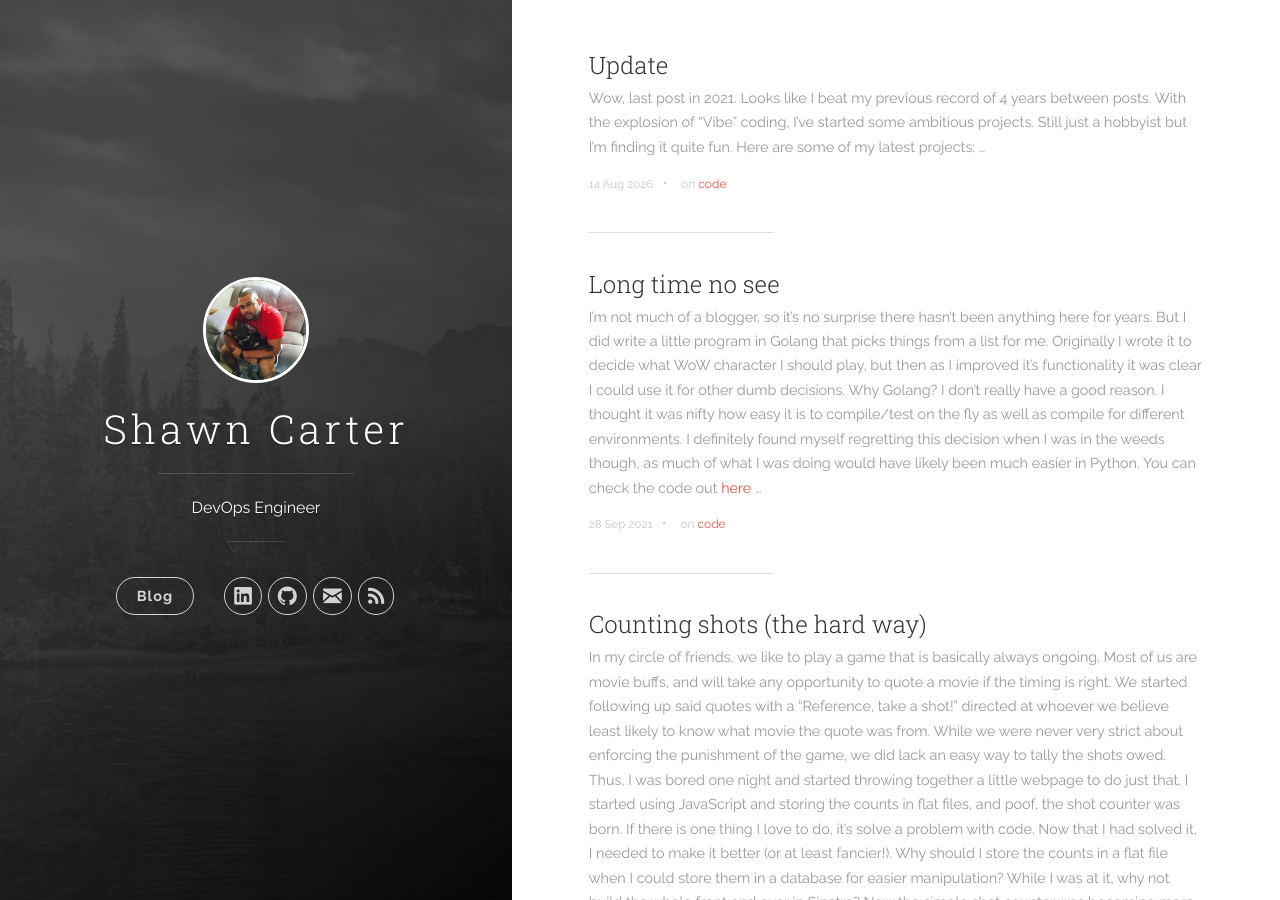
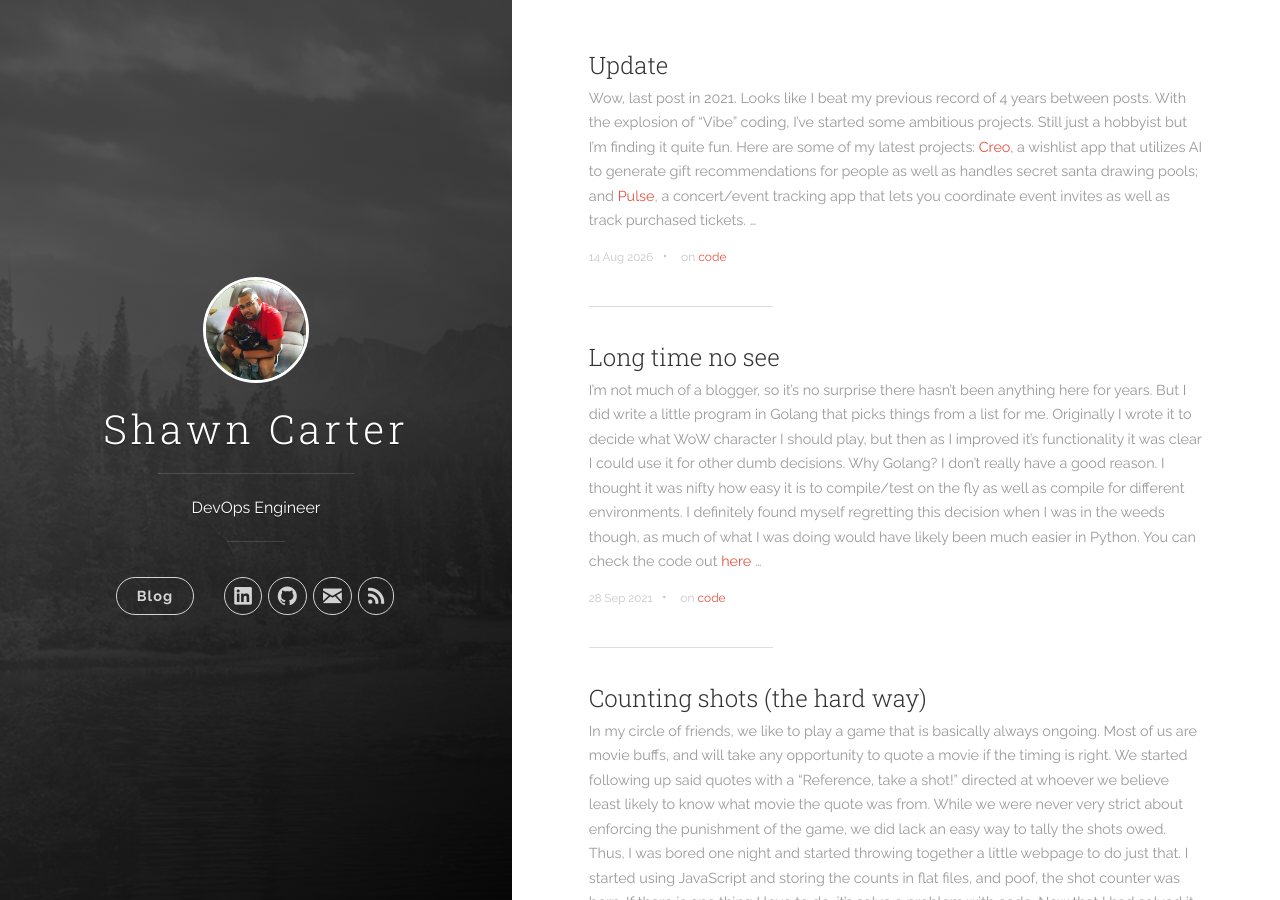
Before and after one commit to darkmagi2/darkmagi2.github.io, a Jekyll site: the page built from index.html, in a window 1280 px wide and 900 px high. Built offline with Jekyll 4.4.1, drawn with Linux system fonts in a browser that asks for light colours; nearby versions of some CDN libraries; the list of posts is cut into pages by our own code.

Commit message:
Refactor project descriptions in post for improved readability and conciseness, integrating links directly into the text.

```diff
--- a/_posts/2026-08-14-new-post.markdown
+++ b/_posts/2026-08-14-new-post.markdown
@@ -5,7 +5,4 @@ categories: [code]
 tags: [code]
 ---
 
-Wow, last post in 2021. Looks like I beat my previous record of 4 years between posts. With the explosion of "Vibe" coding, I've started some ambitious projects. Still just a hobbyist but I'm finding it quite fun. Here are some of my latest projects:
-
-- [Creo](https://creo.xclio.us) — A wishlist app. It utilizes AI to generate gift recommendations for people as well as handles secret santa drawing pools.
-- [Pulse](https://pulse.xclio.us) — A concert/event tracking app. This app allows you to coordinate event invites as well as track purchased tickets.
+Wow, last post in 2021. Looks like I beat my previous record of 4 years between posts. With the explosion of "Vibe" coding, I've started some ambitious projects. Still just a hobbyist but I'm finding it quite fun. Here are some of my latest projects: [Creo](https://creo.xclio.us), a wishlist app that utilizes AI to generate gift recommendations for people as well as handles secret santa drawing pools; and [Pulse](https://pulse.xclio.us), a concert/event tracking app that lets you coordinate event invites as well as track purchased tickets.
```
